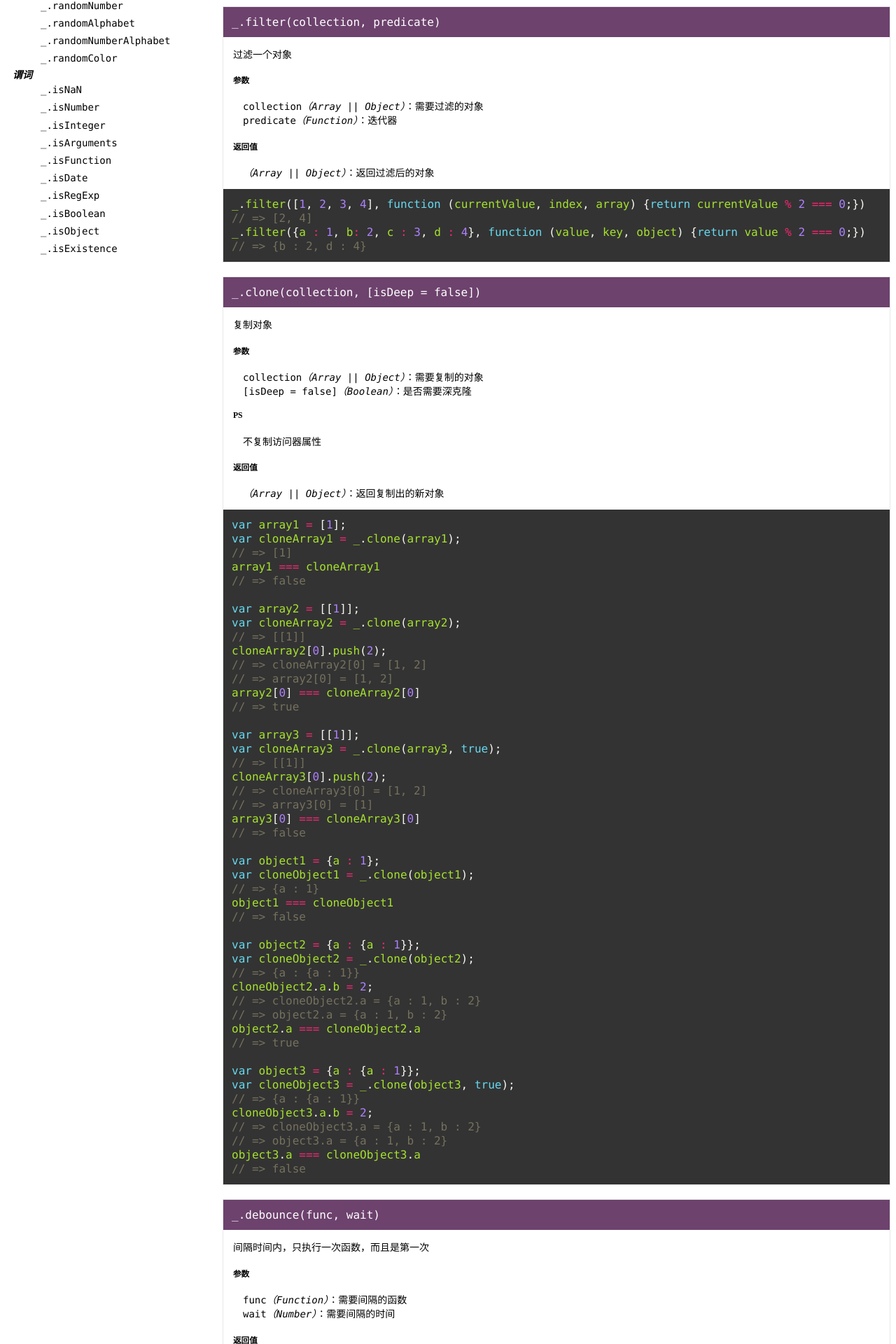
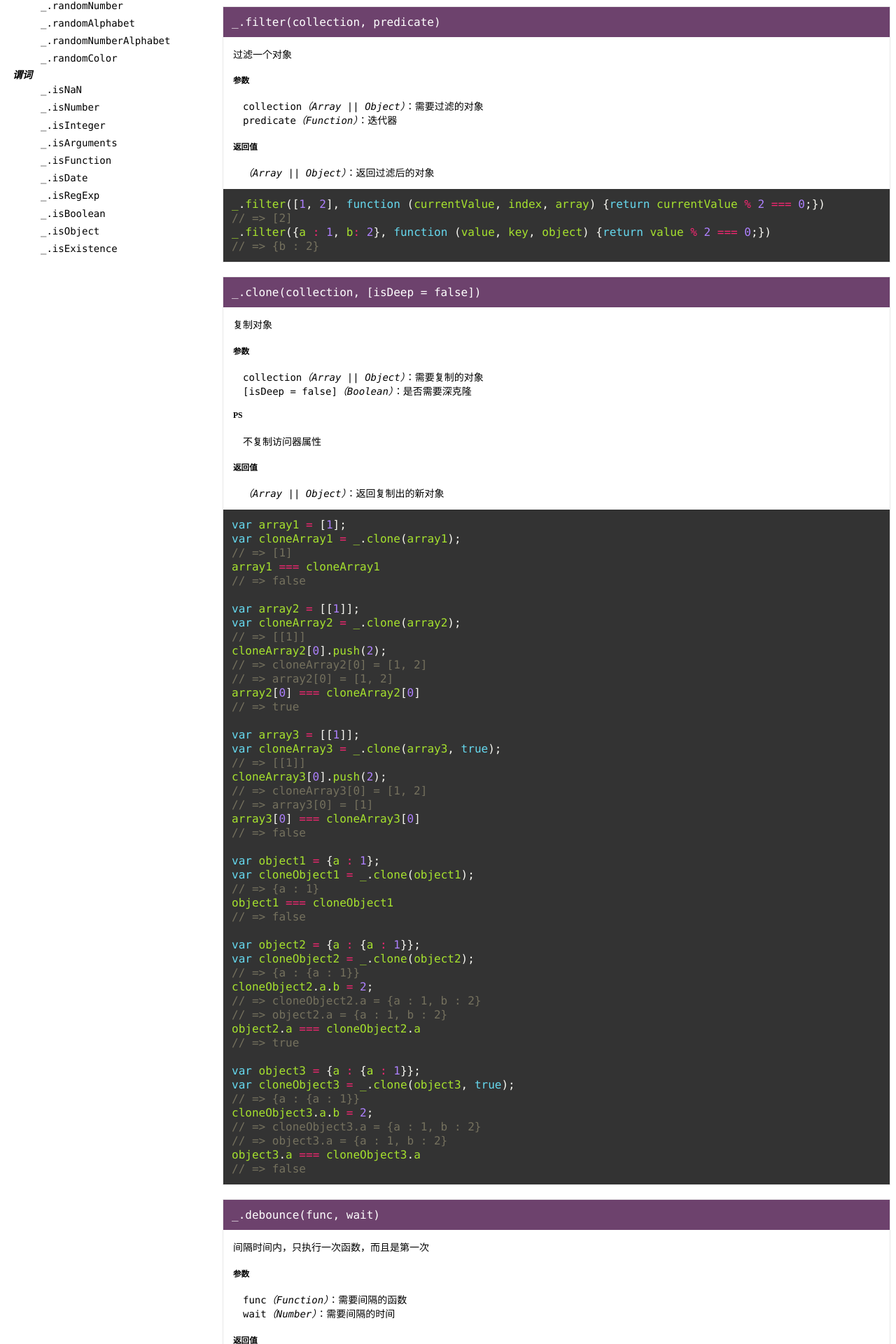
Before and after one commit to shizheming/shizheming.github.io, a Vue app in the folder function/: page /#/ in a window 1280 px wide. Shown: the part 426-2346 px from the top of the page at 70% size. Built offline with nearby package versions, Linux system fonts and the light colour scheme.

Commit message:
添加链表

```diff
--- a/function/src/components/filter.vue
+++ b/function/src/components/filter.vue
@@ -1,7 +1,7 @@
 <template>
-<div class="highlight" style="background: #272822"><pre style="line-height: 125%"><span style="color: #a6e22e">_</span><span style="color: #f8f8f2">.</span><span style="color: #a6e22e">filter</span><span style="color: #f8f8f2">([</span><span style="color: #ae81ff">1</span><span style="color: #f8f8f2">,</span> <span style="color: #ae81ff">2</span><span style="color: #f8f8f2">,</span> <span style="color: #ae81ff">3</span><span style="color: #f8f8f2">,</span> <span style="color: #ae81ff">4</span><span style="color: #f8f8f2">],</span> <span style="color: #66d9ef">function</span> <span style="color: #f8f8f2">(</span><span style="color: #a6e22e">currentValue</span><span style="color: #f8f8f2">,</span> <span style="color: #a6e22e">index</span><span style="color: #f8f8f2">,</span> <span style="color: #a6e22e">array</span><span style="color: #f8f8f2">)</span> <span style="color: #f8f8f2">{</span><span style="color: #66d9ef">return</span> <span style="color: #a6e22e">currentValue</span> <span style="color: #f92672">%</span> <span style="color: #ae81ff">2</span> <span style="color: #f92672">===</span> <span style="color: #ae81ff">0</span><span style="color: #f8f8f2">;})</span>
-<span style="color: #75715e">// =&gt; [2, 4]</span>
-<span style="color: #a6e22e">_</span><span style="color: #f8f8f2">.</span><span style="color: #a6e22e">filter</span><span style="color: #f8f8f2">({</span><span style="color: #a6e22e">a</span> <span style="color: #f92672">:</span> <span style="color: #ae81ff">1</span><span style="color: #f8f8f2">,</span> <span style="color: #a6e22e">b</span><span style="color: #f92672">:</span> <span style="color: #ae81ff">2</span><span style="color: #f8f8f2">,</span> <span style="color: #a6e22e">c</span> <span style="color: #f92672">:</span> <span style="color: #ae81ff">3</span><span style="color: #f8f8f2">,</span> <span style="color: #a6e22e">d</span> <span style="color: #f92672">:</span> <span style="color: #ae81ff">4</span><span style="color: #f8f8f2">},</span> <span style="color: #66d9ef">function</span> <span style="color: #f8f8f2">(</span><span style="color: #a6e22e">value</span><span style="color: #f8f8f2">,</span> <span style="color: #a6e22e">key</span><span style="color: #f8f8f2">,</span> <span style="color: #a6e22e">object</span><span style="color: #f8f8f2">)</span> <span style="color: #f8f8f2">{</span><span style="color: #66d9ef">return</span> <span style="color: #a6e22e">value</span> <span style="color: #f92672">%</span> <span style="color: #ae81ff">2</span> <span style="color: #f92672">===</span> <span style="color: #ae81ff">0</span><span style="color: #f8f8f2">;})</span>
-<span style="color: #75715e">// =&gt; {b : 2, d : 4}</span>
+<div class="highlight" style="background: #272822"><pre style="line-height: 125%"><span style="color: #a6e22e">_</span><span style="color: #f8f8f2">.</span><span style="color: #a6e22e">filter</span><span style="color: #f8f8f2">([</span><span style="color: #ae81ff">1</span><span style="color: #f8f8f2">,</span> <span style="color: #ae81ff">2</span><span style="color: #f8f8f2">],</span> <span style="color: #66d9ef">function</span> <span style="color: #f8f8f2">(</span><span style="color: #a6e22e">currentValue</span><span style="color: #f8f8f2">,</span> <span style="color: #a6e22e">index</span><span style="color: #f8f8f2">,</span> <span style="color: #a6e22e">array</span><span style="color: #f8f8f2">)</span> <span style="color: #f8f8f2">{</span><span style="color: #66d9ef">return</span> <span style="color: #a6e22e">currentValue</span> <span style="color: #f92672">%</span> <span style="color: #ae81ff">2</span> <span style="color: #f92672">===</span> <span style="color: #ae81ff">0</span><span style="color: #f8f8f2">;})</span>
+<span style="color: #75715e">// =&gt; [2]</span>
+<span style="color: #a6e22e">_</span><span style="color: #f8f8f2">.</span><span style="color: #a6e22e">filter</span><span style="color: #f8f8f2">({</span><span style="color: #a6e22e">a</span> <span style="color: #f92672">:</span> <span style="color: #ae81ff">1</span><span style="color: #f8f8f2">,</span> <span style="color: #a6e22e">b</span><span style="color: #f92672">:</span> <span style="color: #ae81ff">2</span><span style="color: #f8f8f2">},</span> <span style="color: #66d9ef">function</span> <span style="color: #f8f8f2">(</span><span style="color: #a6e22e">value</span><span style="color: #f8f8f2">,</span> <span style="color: #a6e22e">key</span><span style="color: #f8f8f2">,</span> <span style="color: #a6e22e">object</span><span style="color: #f8f8f2">)</span> <span style="color: #f8f8f2">{</span><span style="color: #66d9ef">return</span> <span style="color: #a6e22e">value</span> <span style="color: #f92672">%</span> <span style="color: #ae81ff">2</span> <span style="color: #f92672">===</span> <span style="color: #ae81ff">0</span><span style="color: #f8f8f2">;})</span>
+<span style="color: #75715e">// =&gt; {b : 2}</span>
 </pre></div>
 </template>
--- a/function/src/components/fn.vue
+++ b/function/src/components/fn.vue
@@ -105,11 +105,11 @@
                 <div class="describe">
                     <p>随机数字</p>
                     <h5>参数</h5>
-                    <div>1. [digit = 1]<em>（Number）</em>：需要随机一串数的位数</div>
-                    <div>2. [digit = 1], [digit2]<em>（Number）</em>：需要开始的数和结束的数</div>
+                    <div>[digit = 1]<em>（Number）</em>：需要随机一串数的位数</div>
+                    <div>[digit = 1], [digit2]<em>（Number）</em>：需要开始的数和结束的数</div>
                     <h5>返回值</h5>
-                    <div>1. <em>（Number）</em>：返回参数位数的一串随机数</div>
-                    <div>2. <em>（Number）</em>：返回两个值之间的随机数</div>
+                    <div><em>（Number）</em>：返回参数位数的一串随机数</div>
+                    <div><em>（Number）</em>：返回两个值之间的随机数</div>
                 </div>
                 <randomNumber></randomNumber>
             </div>
@@ -293,6 +293,54 @@
                 </div>
                 <negate></negate>
             </div>
+            <div id="identity">
+                <h4>_.identity(value)</h4>
+                <div class="describe">
+                    <p>将值变成函数获取（原始迭代器）</p>
+                    <h5>参数</h5>
+                    <div>value<em>（all type data）</em>：需要迭代的参数</div>
+                    <h5>返回值</h5>
+                    <div><em>（all type data）</em>：返回迭代的参数</div>
+                </div>
+                <identity></identity>
+            </div>
+            <div id="link">
+                <h4>_.link()</h4>
+                <div class="describe">
+                    <p>创建一个链表</p>
+                    <h5>方法</h5>
+                    <div>添加元素-add(newElement, [oldElement])</div>
+                    <h5>参数</h5>
+                    <div>newElement<em>（Function）</em>：把元素添加到链表尾部</div>
+                    <div>newElement, [oldElement]<em>（Function）</em>：把元素添加到链表指定元素的后面</div>
+                    <h5>返回值</h5>
+                    <div><em>（Number）</em>：返回链表元素的长度</div>
+                    <h5>方法</h5>
+                    <div>替换元素-replace(newElement, oldElement)</div>
+                    <h5>参数</h5>
+                    <div>newElement<em>（Function）</em>：替换成的新元素</div>
+                    <div>oldElement<em>（Function）</em>：被替换的老元素</div>
+                    <h5>返回值</h5>
+                    <div><em>（Object）</em>：返回替换的链表元素</div>
+                    <h5>方法</h5>
+                    <div>删除元素-delete(element)</div>
+                    <h5>参数</h5>
+                    <div>element<em>（Function）</em>：需要删除的元素</div>
+                    <h5>返回值</h5>
+                    <div><em>（Object）</em>：返回删除的链表元素</div>
+                    <h5>方法</h5>
+                    <div>寻找元素-find(element)</div>
+                    <h5>参数</h5>
+                    <div>element<em>（Function）</em>：需要寻找的元素</div>
+                    <h5>返回值</h5>
+                    <div><em>（Object）</em>：返回寻找到的链表元素</div>
+                    <h5>方法</h5>
+                    <div>寻找元素-display()</div>
+                    <h5>返回值</h5>
+                    <div><em>（Array）</em>：返回所有的链表元素</div>
+                </div>
+                <links></links>
+            </div>
         </div>
     </div>
 </template>
@@ -324,6 +372,8 @@ import once from './once.vue';
 import after from './after.vue';
 import before from './before.vue';
 import decorate from './decorate.vue';
+import identity from './identity.vue';
+import links from './link.vue';
 
 
 import _ from '../js/ecma';
@@ -356,6 +406,8 @@ export default {
         after,
         before,
         decorate,
+        identity,
+        links,
     },
 }
 </script>
--- /dev/null
+++ b/function/src/components/identity.vue
@@ -0,0 +1,8 @@
+<template>
+<div class="highlight" style="background: #272822"><pre style="line-height: 125%"><span style="color: #a6e22e">_</span><span style="color: #f8f8f2">.</span><span style="color: #a6e22e">identity</span><span style="color: #f8f8f2">(</span><span style="color: #ae81ff">1</span><span style="color: #f8f8f2">);</span>
+<span style="color: #75715e">// =&gt; 1</span>
+<span style="color: #a6e22e">_</span><span style="color: #f8f8f2">.</span><span style="color: #a6e22e">forEach</span><span style="color: #f8f8f2">([</span><span style="color: #ae81ff">1</span><span style="color: #f8f8f2">,</span> <span style="color: #ae81ff">2</span><span style="color: #f8f8f2">]);</span>
+<span style="color: #75715e">// =&gt; 1</span>
+<span style="color: #75715e">// =&gt; 2</span>
+</pre></div>
+</template>
--- /dev/null
+++ b/function/src/components/link.vue
@@ -0,0 +1,44 @@
+<template>
+<div class="highlight" style="background: #272822"><pre style="line-height: 125%"><span style="color: #75715e">// 创建链表</span>
+<span style="color: #66d9ef">var</span> <span style="color: #a6e22e">link</span> <span style="color: #f92672">=</span> <span style="color: #a6e22e">_</span><span style="color: #f8f8f2">.</span><span style="color: #a6e22e">link</span><span style="color: #f8f8f2">();</span>
+<span style="color: #66d9ef">var</span> <span style="color: #a6e22e">a</span> <span style="color: #f92672">=</span> <span style="color: #66d9ef">function</span> <span style="color: #f8f8f2">()</span> <span style="color: #f8f8f2">{</span><span style="color: #66d9ef">return</span> <span style="color: #ae81ff">1</span><span style="color: #f8f8f2">;};</span>
+<span style="color: #66d9ef">var</span> <span style="color: #a6e22e">b</span> <span style="color: #f92672">=</span> <span style="color: #66d9ef">function</span> <span style="color: #f8f8f2">()</span> <span style="color: #f8f8f2">{</span><span style="color: #66d9ef">return</span> <span style="color: #ae81ff">2</span><span style="color: #f8f8f2">;};</span>
+<span style="color: #66d9ef">var</span> <span style="color: #a6e22e">c</span> <span style="color: #f92672">=</span> <span style="color: #66d9ef">function</span> <span style="color: #f8f8f2">()</span> <span style="color: #f8f8f2">{</span><span style="color: #66d9ef">return</span> <span style="color: #ae81ff">3</span><span style="color: #f8f8f2">;};</span>
+<span style="color: #66d9ef">var</span> <span style="color: #a6e22e">d</span> <span style="color: #f92672">=</span> <span style="color: #66d9ef">function</span> <span style="color: #f8f8f2">()</span> <span style="color: #f8f8f2">{</span><span style="color: #66d9ef">return</span> <span style="color: #ae81ff">4</span><span style="color: #f8f8f2">;};</span>
+
+<span style="color: #75715e">// 1. 查看链表元素</span>
+<span style="color: #a6e22e">link</span><span style="color: #f8f8f2">.</span><span style="color: #a6e22e">display</span><span style="color: #f8f8f2">();</span>
+<span style="color: #75715e">// 空链表的时候只有头尾</span>
+<span style="color: #75715e">// =&gt; [&#39;tail&#39;, &#39;head&#39;]</span>
+
+<span style="color: #75715e">// 2. 添加链表</span>
+<span style="color: #75715e">// 添加至末尾</span>
+<span style="color: #a6e22e">link</span><span style="color: #f8f8f2">.</span><span style="color: #a6e22e">add</span><span style="color: #f8f8f2">(</span><span style="color: #a6e22e">a</span><span style="color: #f8f8f2">);</span>
+<span style="color: #a6e22e">link</span><span style="color: #f8f8f2">.</span><span style="color: #a6e22e">add</span><span style="color: #f8f8f2">(</span><span style="color: #a6e22e">b</span><span style="color: #f8f8f2">);</span>
+<span style="color: #75715e">// =&gt; [function () {return 1;}, function () {return 2;}]</span>
+<span style="color: #75715e">// 添加指定的位置</span>
+<span style="color: #75715e">// 插到a的后面</span>
+<span style="color: #a6e22e">link</span><span style="color: #f8f8f2">.</span><span style="color: #a6e22e">add</span><span style="color: #f8f8f2">(</span><span style="color: #a6e22e">c</span><span style="color: #f8f8f2">,</span> <span style="color: #a6e22e">a</span><span style="color: #f8f8f2">);</span>
+<span style="color: #75715e">// =&gt; [function () {return 1;}, function () {return 3;}, function () {return 2;}]</span>
+
+<span style="color: #75715e">// 3. 替换链表元素</span>
+<span style="color: #75715e">// 把a替换成d</span>
+<span style="color: #a6e22e">link</span><span style="color: #f8f8f2">.</span><span style="color: #a6e22e">replace</span><span style="color: #f8f8f2">(</span><span style="color: #a6e22e">d</span><span style="color: #f8f8f2">,</span> <span style="color: #a6e22e">a</span><span style="color: #f8f8f2">);</span>
+<span style="color: #75715e">// =&gt; [function () {return 4;}, function () {return 3;}, function () {return 2;}]</span>
+
+<span style="color: #75715e">// 4. 删除链表元素</span>
+<span style="color: #75715e">// 删除b</span>
+<span style="color: #a6e22e">link</span><span style="color: #f8f8f2">.</span><span style="color: #66d9ef">delete</span><span style="color: #f8f8f2">(</span><span style="color: #a6e22e">b</span><span style="color: #f8f8f2">);</span>
+<span style="color: #75715e">// =&gt; [function () {return 4;}, function () {return 3;}]</span>
+
+<span style="color: #75715e">// 5. 寻找链表元素</span>
+<span style="color: #75715e">// 寻找c</span>
+<span style="color: #a6e22e">link</span><span style="color: #f8f8f2">.</span><span style="color: #a6e22e">find</span><span style="color: #f8f8f2">(</span><span style="color: #a6e22e">c</span><span style="color: #f8f8f2">);</span>
+<span style="color: #75715e">/* =&gt; {</span>
+<span style="color: #75715e">    element : c,</span>
+<span style="color: #75715e">    next : {},</span>
+<span style="color: #75715e">    previous : {},</span>
+<span style="color: #75715e">}</span>
+<span style="color: #75715e">*/</span>
+</pre></div>
+</template>
```
Also changed, not shown: function/src/components/sidebar.vue (+9 -1 lines).
